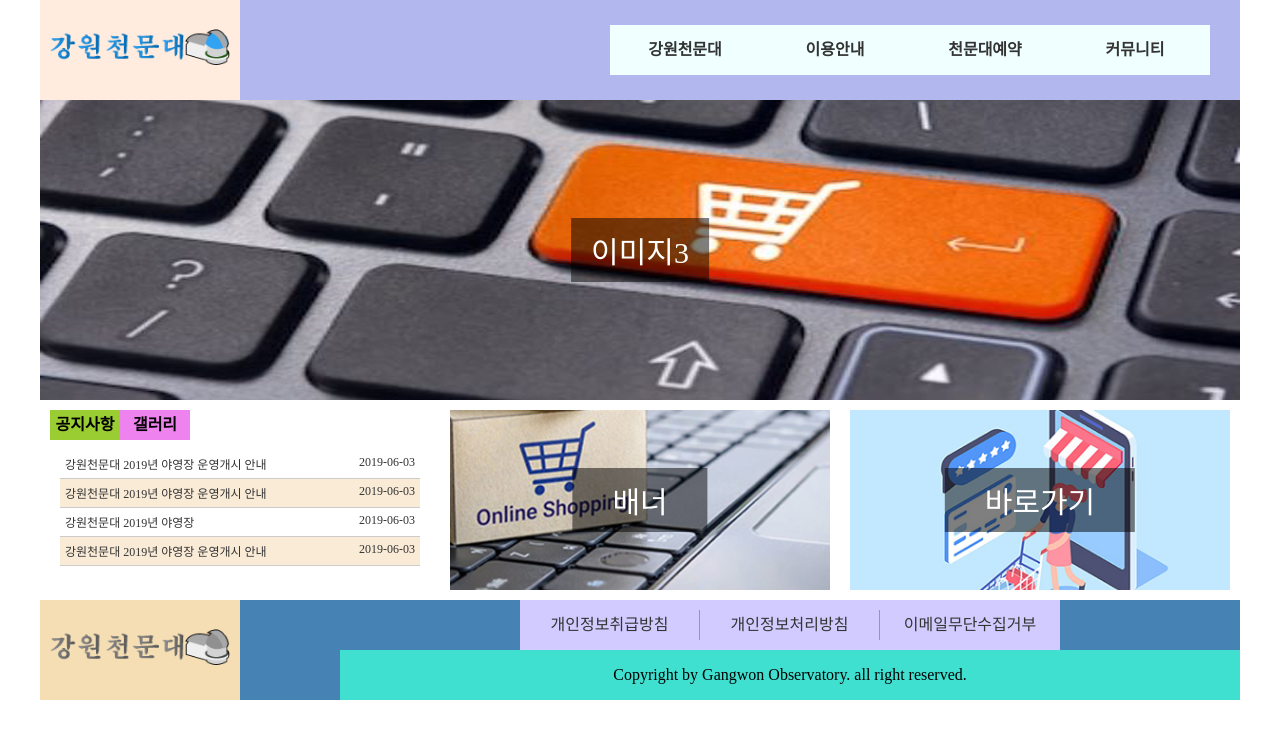
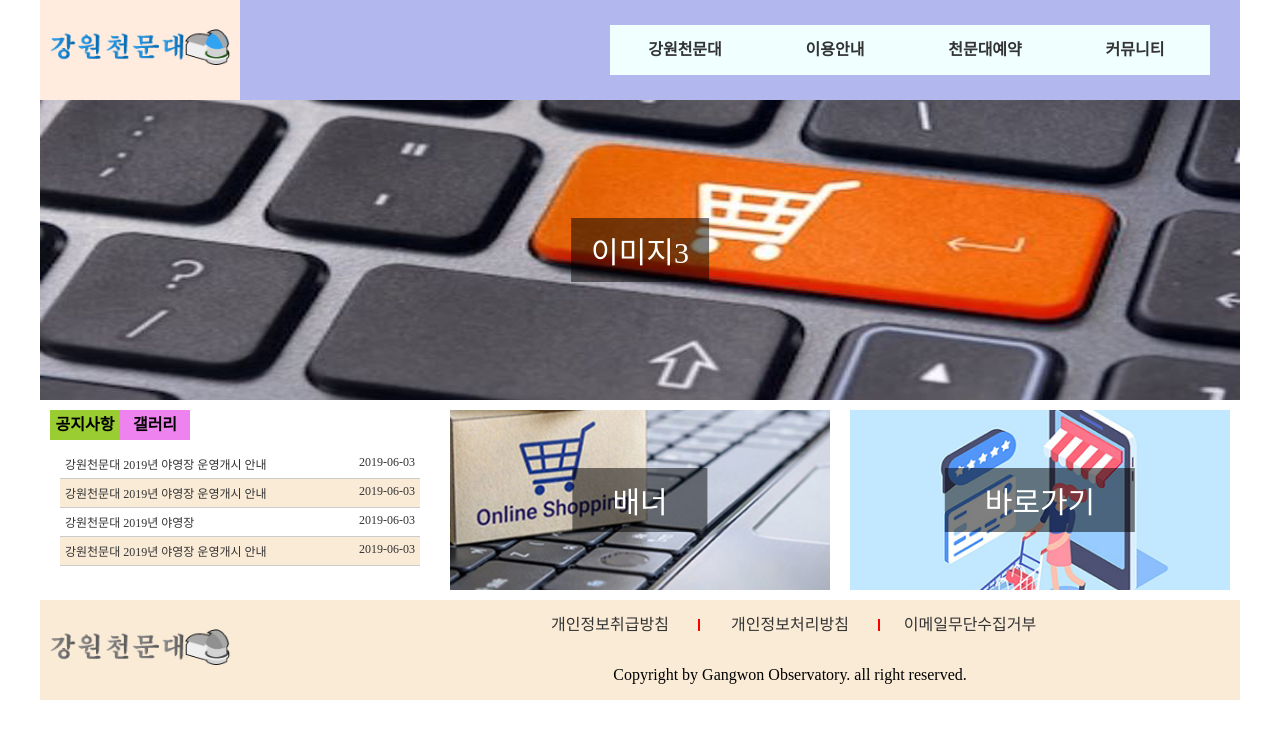
Before and after one commit to jisu9999/web_study, a plain HTML site: page a-3/js/index.html in a window 1280 px wide. Drawn offline with Linux system fonts and the light colour scheme; files whose address does not match are found by name.

Commit message:
web_study
a-3
-header완성
-slide 완성
-banner 완성
-footer 완성

```diff
--- a/a-3/css/style.css
+++ b/a-3/css/style.css
@@ -236,14 +236,14 @@ li {
   justify-content: space-between;
   width: 1200px;
   height: 100px;
-  background-color: steelblue;
+  /* background-color: steelblue; */
 }
 /* ft-logo */
 .ft-logo {
   width: 200px;
   height: 100%;
   padding: 10px;
-  background-color: wheat;
+  /* background-color: wheat; */
 }
 .ft-logo a {
   line-height: 100px;
@@ -264,20 +264,28 @@ li {
   margin: auto;
   line-height: 50px;
   padding: 10px 0;
-  background-color: rgb(210, 203, 255);
 }
 .bottom_menu li {
+  position: relative;
   width: calc(100% / 3);
   text-align: center;
   line-height: 30px;
-  border-right: 1px solid #999;
+  /* border-right: 1px solid #999; */
 }
-.bottom_menu li:last-child {
+.bottom_menu li::after {
+  content: "";
+  border: 1px solid red;
+  height: 10px;
+  position: absolute;
+  top: 50%;
+  transform: translatey(-50%);
+  right: 0;
+}
+.bottom_menu li:last-child::after {
   border: none;
 }
 .ft-copy p {
   width: 100%;
   line-height: 50px;
   text-align: center;
-  background-color: turquoise;
 }
```
